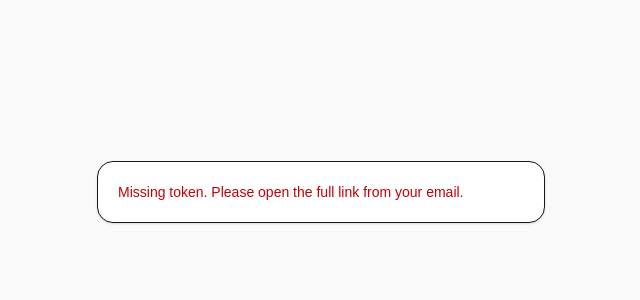
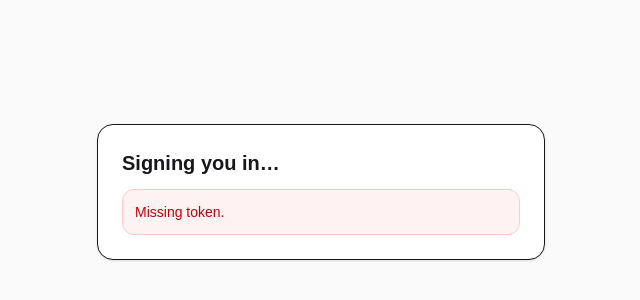
Before and after one commit to Katherine-Holland/askeveryone, a Next.js app in the folder seekle-frontend/: page /auth/verify in a window 1280 px wide. Shown: the part 208-508 px from the top of the page, without its empty margins (319-959 px from the left). Built offline with nearby package versions, Linux system fonts and the light colour scheme; no server answers.

Commit message:
update verify client tsx

```diff
--- a/seekle-frontend/src/app/auth/verify/page.tsx
+++ b/seekle-frontend/src/app/auth/verify/page.tsx
@@ -1,4 +1,3 @@
-// src/app/auth/verify/page.tsx
 import { Suspense } from "react";
 import VerifyClient from "./verify-client";
 
@@ -6,9 +5,10 @@ export default function VerifyPage() {
   return (
     <Suspense
       fallback={
-        <main className="min-h-screen flex items-center justify-center p-6">
-          <div className="w-full max-w-md rounded-2xl border bg-white p-5 shadow">
-            <div className="text-sm text-zinc-600">Verifying your link…</div>
+        <main className="min-h-screen flex items-center justify-center p-6 bg-zinc-50 text-zinc-900">
+          <div className="w-full max-w-md rounded-2xl border bg-white p-6 shadow-sm">
+            <h1 className="text-xl font-semibold">Signing you in…</h1>
+            <p className="mt-2 text-sm text-zinc-600">Loading…</p>
           </div>
         </main>
       }
--- a/seekle-frontend/src/app/auth/verify/verify-client.tsx
+++ b/seekle-frontend/src/app/auth/verify/verify-client.tsx
@@ -1,4 +1,3 @@
-// src/app/auth/verify/verify-client.tsx
 "use client";
 
 import { useEffect, useState } from "react";
@@ -16,7 +15,7 @@ export default function VerifyClient() {
     const token = sp.get("token");
     if (!token) {
       setStatus("error");
-      setError("Missing token. Please open the full link from your email.");
+      setError("Missing token.");
       return;
     }
 
@@ -24,29 +23,31 @@ export default function VerifyClient() {
       try {
         await verifyMagicLink({ token });
         setStatus("ok");
-        // send them back home after verify
+        // send them home (or dashboard later)
         router.replace("/");
       } catch (e: any) {
         setStatus("error");
-        setError(e?.message || "Could not verify link.");
+        setError(e?.message || "Verification failed.");
       }
     })();
   }, [sp, router]);
 
   return (
     <main className="min-h-screen flex items-center justify-center p-6 bg-zinc-50 text-zinc-900">
-      <div className="w-full max-w-md rounded-2xl border bg-white p-5 shadow">
+      <div className="w-full max-w-md rounded-2xl border bg-white p-6 shadow-sm">
+        <h1 className="text-xl font-semibold">Signing you in…</h1>
+
         {status === "verifying" ? (
-          <div className="text-sm text-zinc-600">Verifying your link…</div>
+          <p className="mt-2 text-sm text-zinc-600">Verifying your magic link.</p>
         ) : null}
 
         {status === "ok" ? (
-          <div className="text-sm text-emerald-700">Verified. Redirecting…</div>
+          <p className="mt-2 text-sm text-emerald-700">Success. Redirecting…</p>
         ) : null}
 
         {status === "error" ? (
-          <div className="text-sm text-red-700 whitespace-pre-wrap">
-            {error || "Verification failed."}
+          <div className="mt-3 rounded-xl border border-red-200 bg-red-50 p-3 text-sm text-red-700 whitespace-pre-wrap">
+            {error}
           </div>
         ) : null}
       </div>
```
